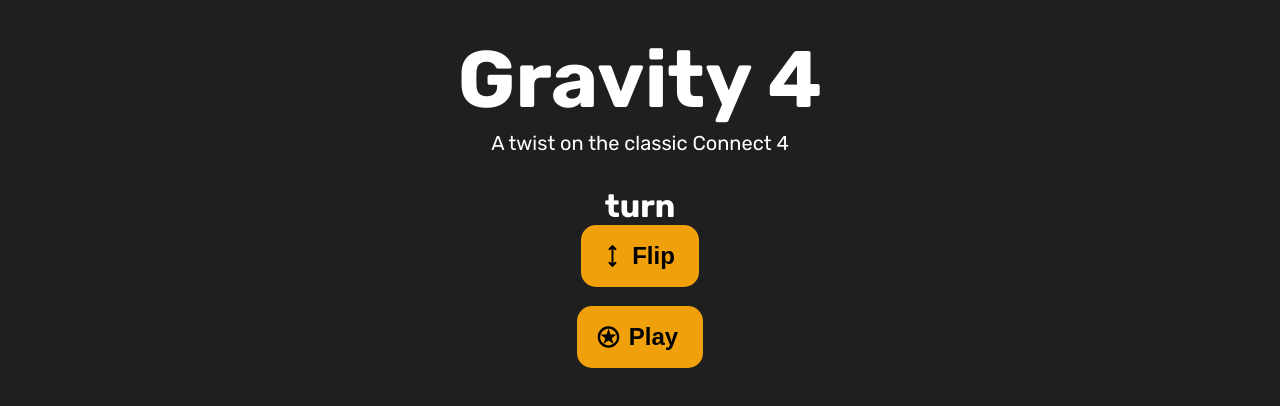
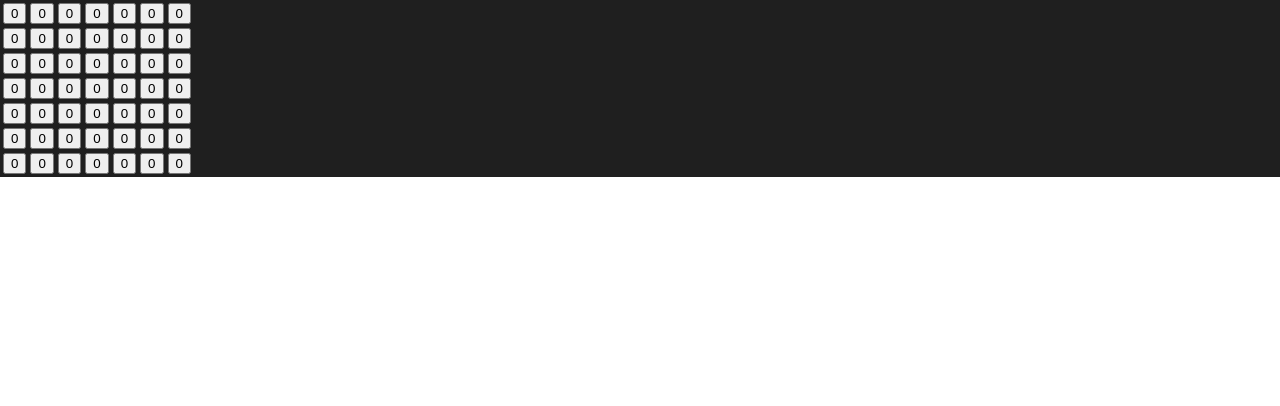
Before and after one commit to Do-it-Myself/Gravity-4, a React (Create React App) app: page / in a window 1280 px wide. Shown: the top 406 px of the page. Built offline with nearby package versions, Linux system fonts and the light colour scheme.

Commit message:
useState

```diff
--- a/src/App.js
+++ b/src/App.js
@@ -6,7 +6,7 @@
 function App() {
     return (
       <div className="App">
-        <Home />
+        <Table />
       </div>
     );
 }
--- a/src/components/table/Cell.js
+++ b/src/components/table/Cell.js
@@ -1,21 +1,21 @@
-import React from "react";
+import React, { useState, useContext } from "react";
+import { GameContext } from "./Table";
 
-export default function Cell({ value, rowIndex, columnIndex, playHandler }) {
-  let content = 0;
-  if (value === 1) {
-    content = 1;
-    console.log(rowIndex, columnIndex, 1);
-  } else if (value === 2) {
-    content = 2;
-    console.log(rowIndex, columnIndex, 2);
-  }
-
-  if (rowIndex === 6) {
-    console.log("Cell: ", columnIndex, value);}
+export default function Cell({ rowIndex, columnIndex, playHandler }) {
+  const currState = useContext(GameContext).state;
+  const [value, setValue] = useState(currState.board[rowIndex][columnIndex]);
 
   function clickHandler() {
     playHandler(rowIndex, columnIndex);
+    setValue(1);
+    console.log(currState.board);
   }
 
-  return <th><button type="button" onClick={clickHandler}>{content}</button></th>;
+  return (
+    <th>
+      <button type="button" onClick={clickHandler}>
+        {value}
+      </button>
+    </th>
+  );
 }
--- a/src/components/table/Row.js
+++ b/src/components/table/Row.js
@@ -1,13 +1,13 @@
-import React from "react";
+import React, { useContext } from "react";
 import Cell from "./Cell";
+import {GameContext} from "./Table"
 
-export default function Row({ row, rowIndex, playHandler }) {
-  if (rowIndex === 6) {
-    console.log("Row: ", row);}
+export default function Row({ rowIndex, playHandler }) {
+  const currState = useContext(GameContext).state;
 
   function CellMap(value, i) {
     return <Cell value={value} key={i} columnIndex={i} rowIndex={rowIndex} playHandler={playHandler} />;
   }
 
-  return <tr>{row.map(CellMap)}</tr>;
+  return <tr>{currState.board[rowIndex].map(CellMap)}</tr>;
 }
--- a/src/components/table/Table.js
+++ b/src/components/table/Table.js
@@ -1,20 +1,20 @@
 import React, { useReducer, createContext } from "react";
 import Row from "./Row";
 
-const UserContext = createContext()
+const GameContext = createContext()
 
 const initialState = {
   player1: 1,
   player2: 2,
-  currentPlayer: 1,
+  currentPlayerIs1: true,
   board: [
-    [null, null, null, null, null, null, null],
-    [null, null, null, null, null, null, null],
-    [null, null, null, null, null, null, null],
-    [null, null, null, null, null, null, null],
-    [null, null, null, null, null, null, null],
-    [null, null, null, null, null, null, null],
-    [null, null, null, null, null, null, null],
+    [0, 0, 0, 0, 0, 0, 0],
+    [0, 0, 0, 0, 0, 0, 0],
+    [0, 0, 0, 0, 0, 0, 0],
+    [0, 0, 0, 0, 0, 0, 0],
+    [0, 0, 0, 0, 0, 0, 0],
+    [0, 0, 0, 0, 0, 0, 0],
+    [0, 0, 0, 0, 0, 0, 0],
   ],
   gameOver: false,
   dispatchTest: true,
@@ -39,14 +39,16 @@
   }
 
   return (
-    <UserContext.Provider>
+    <GameContext.Provider value={{state, playHandler}}>
       <table>
         <tbody>
           {state.board.map(RowMap)}
         </tbody>
       </table>
-    </UserContext.Provider>
+    </GameContext.Provider>
   );
 }
 
 export default Table;
+
+export {GameContext};
```
